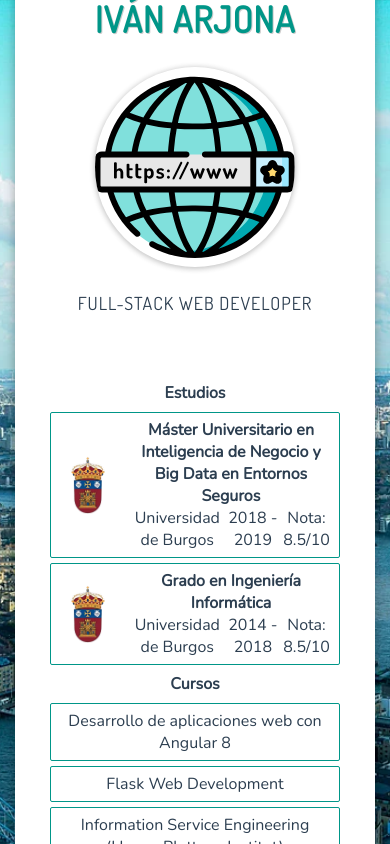
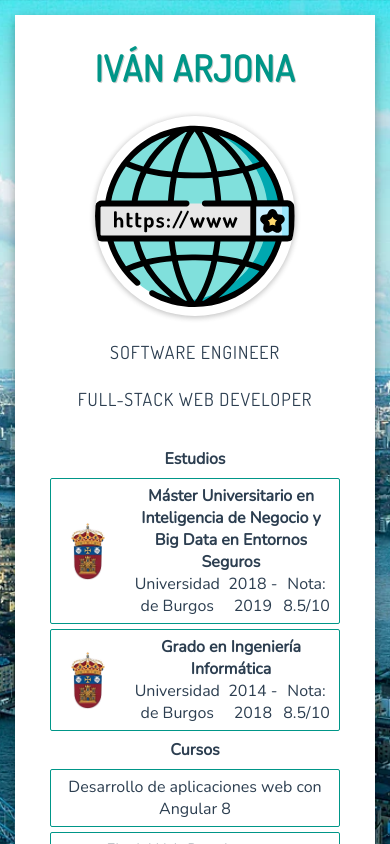
Before and after one commit to IvanArjona/2020.iarjona.com, a Vue app: page / in a window 390 px wide. Shown: the top 844 px of the page. Built offline with nearby package versions, Linux system fonts and the light colour scheme.

Commit message:
Second title

```diff
--- a/src/App.vue
+++ b/src/App.vue
@@ -26,8 +26,10 @@ body {
   background-position: center;
   background-repeat: no-repeat;
 	background-size: cover;
-  height: 100%;
   margin: 0;
+  @media (min-width: 650px) and (min-height: 600px) {
+    height: 100%;
+  }
 }
 .no-webp body {
   background-image: url("./assets/background.png");
--- a/src/components/Card.vue
+++ b/src/components/Card.vue
@@ -45,7 +45,6 @@ export default {
 }
 @media (max-width: 650px) {
   .main {
-    margin-top: 175px;
     width: 100%;
     grid-template-columns: repeat(1, 1fr);
     & > * {
--- a/src/components/Profile.vue
+++ b/src/components/Profile.vue
@@ -2,7 +2,9 @@
   <section class="profile">
     <h1 class="name">{{ name }}</h1>
     <img class="photo" :alt="longName" src="../assets/photo.svg">
-    <h2 class="title">{{ title }}</h2>
+    <h2 class="title" v-for="(title, i) in titles" :key="i">
+      {{ title }}
+    </h2>
   </section>
 </template>
 
@@ -15,7 +17,7 @@ export default {
     return {
       name: config.name,
       longName: config.longName,
-      title: config.title
+      titles: config.titles
     }
   }
 }
@@ -28,6 +30,7 @@ export default {
   justify-content: center;
   align-items: center;
   flex-direction: column;
+  padding-bottom: 0;
 }
 .photo {
   height: 200px;
@@ -52,4 +55,9 @@ export default {
   text-transform: uppercase;
   letter-spacing: 1px;
 }
+@media (max-width: 650px) {
+  .profile {
+    padding-bottom: 0 !important;
+  }
+}
 </style>
--- a/src/data.js
+++ b/src/data.js
@@ -1,7 +1,10 @@
 export const config = {
   name: 'Iván Arjona',
   longName: 'Iván Arjona Alonso',
-  title: 'Full-Stack Web Developer'
+  titles: [
+    'Software Engineer',
+    'Full-Stack Web Developer'
+  ]
 };
 
 export const education = [
```
